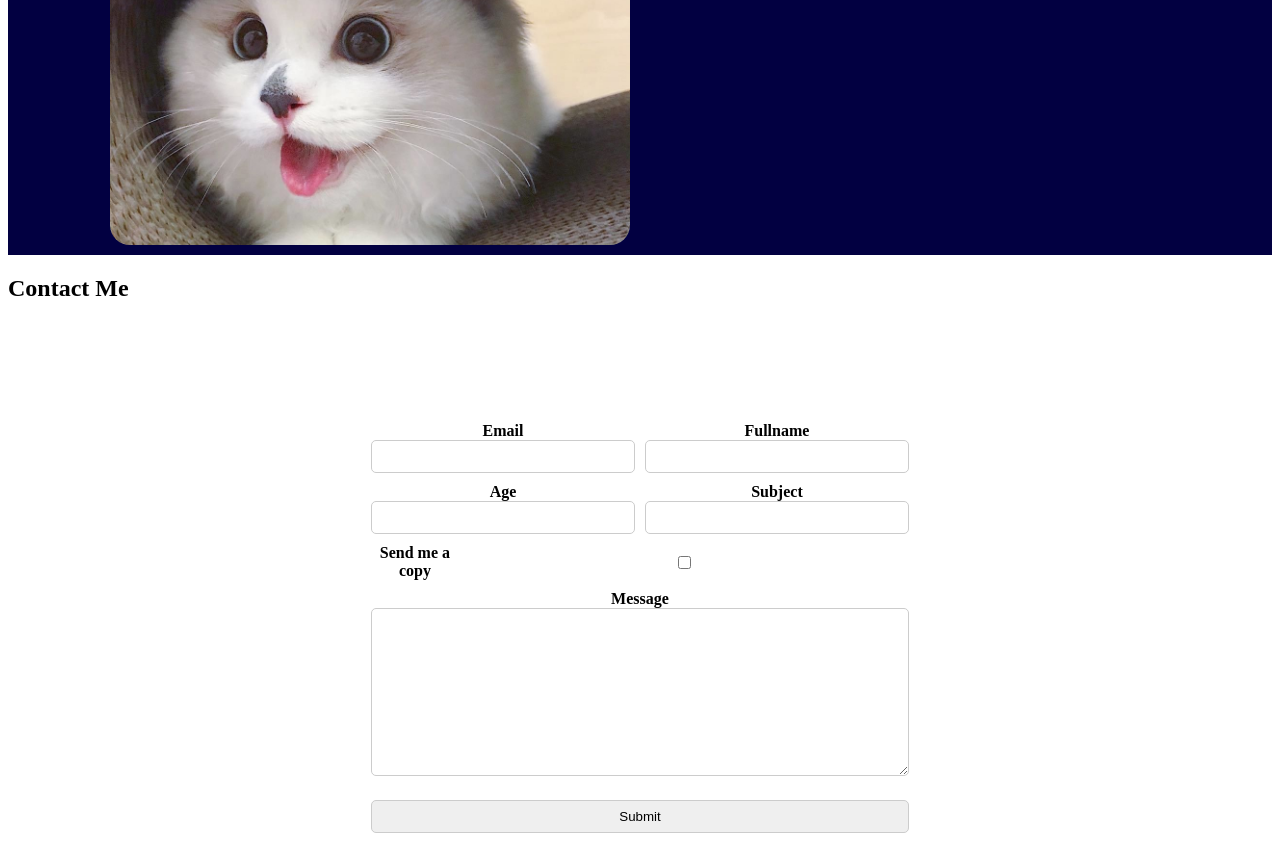
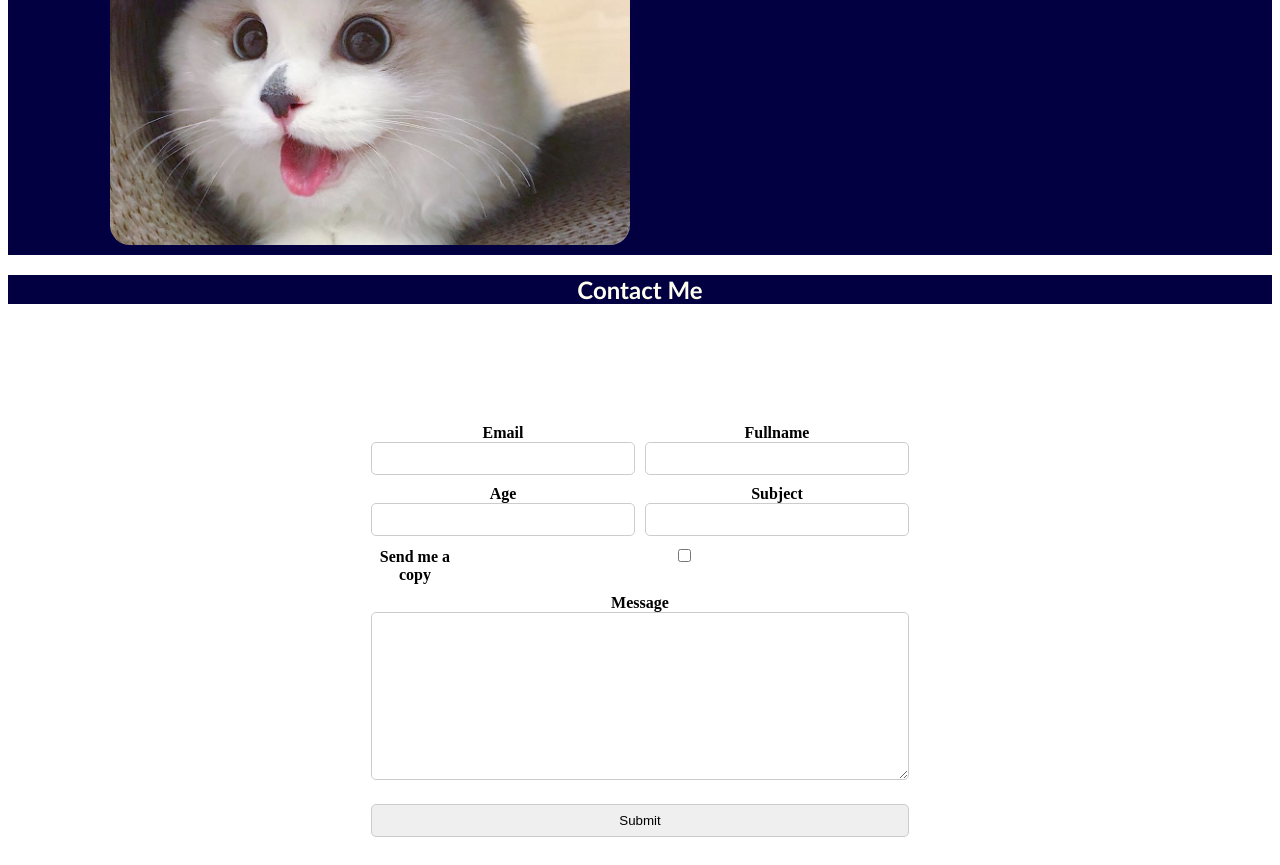
Before and after one commit to Gasta-Marc-Oliver/macky.website, a plain HTML site: page index.html in a window 1280 px wide. Shown: the part 2123-2988 px from the top of the page. Drawn offline with Linux system fonts and the light colour scheme.

Commit message:
add new changes

```diff
--- a/index.html
+++ b/index.html
@@ -77,7 +77,7 @@
                     </div>
                 </div>
             </div>
-            <h2>Contact Me</h2>
+            <h2 class="title">Contact Me</h2>
     <div class="form">
       <form class="container">
         <div class="upper">
--- a/styles.css
+++ b/styles.css
@@ -126,8 +126,7 @@
     font-weight: bold;
   }
 
-  input,
-  textarea {
+  input,textarea {
     width: 100%;
     padding: 8px;
     border: 1px solid #ccc;
@@ -137,7 +136,7 @@
 
   .checkbox-container {
     display: flex;
-    align-items: center;
+    align-items: baseline;
   }
 
   .submit-container {
```
